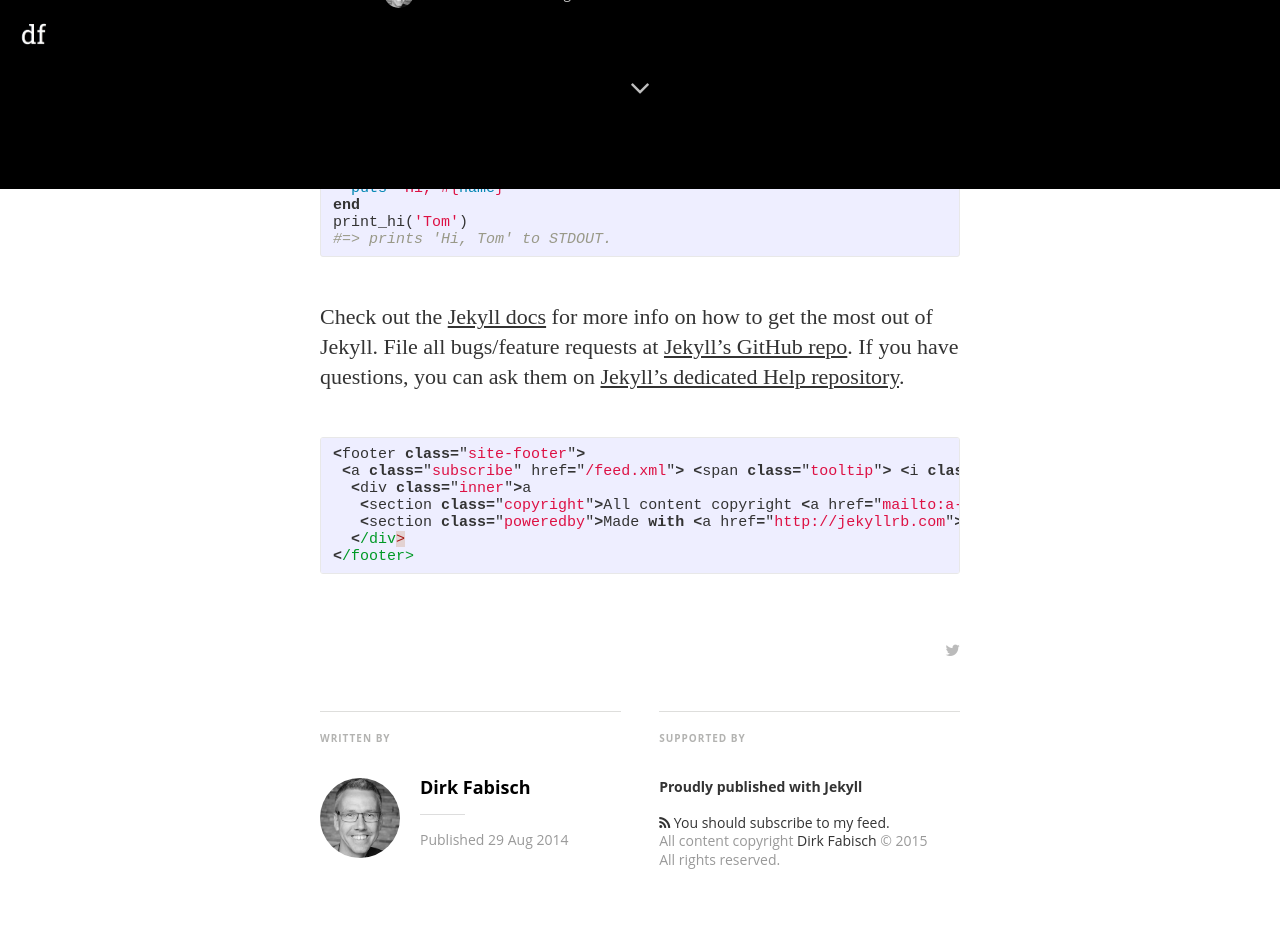
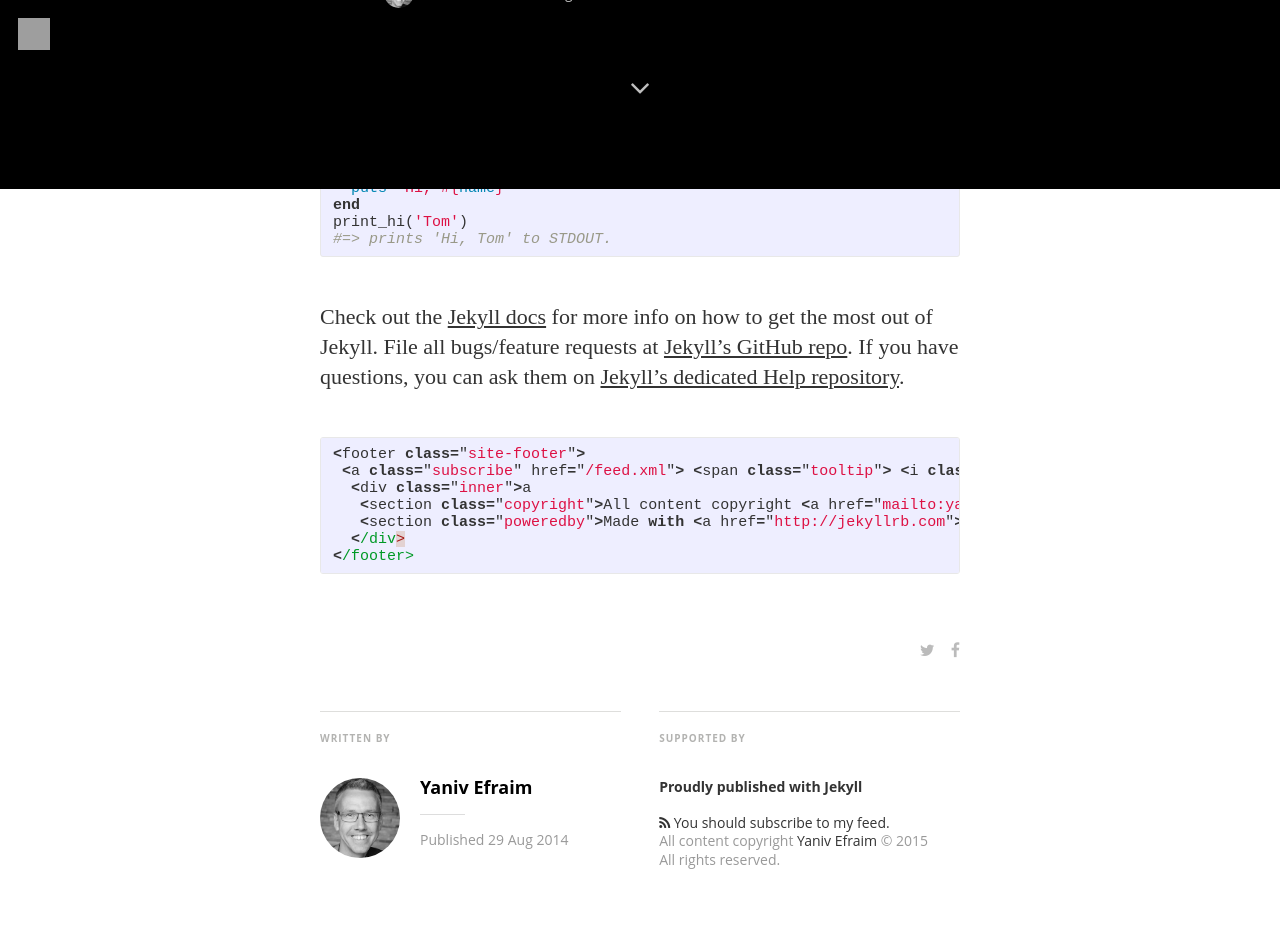
Before and after one commit to Morgan-Leon/yanivefraim.github.io, a Jekyll site: the page built from _posts/2014-08-29-welcome-to-jekyll.markdown, in a window 1280 px wide and 1400 px high, scrolled down 1211 px. Shown: the top 952 px of the window. Built offline with Jekyll 4.4.1, drawn with Linux system fonts in a browser that asks for light colours; nearby versions of some CDN libraries; some web fonts are replaced; Markdown is read by kramdown in place of the engine named in the settings; some of the changed text lies outside the part shown; grey boxes are pictures that could not be loaded.

Commit message:
restore config

```diff
--- a/_config.yml
+++ b/_config.yml
@@ -5,43 +5,43 @@
   - jemoji
 
 # Site settings
-title: "Mediator"
+title: "Memoirs of a Front End Developer"
 description: > # this means to ignore newlines until "email:"
-   A Jekyll theme - Medium inspired
+   Advanced Front End topics
 
-email: a-mail@mail.mail
+email: yaniv.efraim@gmail.com
 #blog logo
-logo: "/assets/images/df_logo.jpg"
+logo: "/assets/images/logo.jpg"
 # blog cover
 cover: "/assets/images/cA4aKEIPQrerBnp1yGHv_IMG_9534-3-2.jpg"
 
-name: 'Dirk Fabisch'
-author: 'Dirk Fabisch'
+name: 'Yaniv Efraim'
+author: 'Yaniv Efraim'
 author_image: "/assets/images/author.jpg"
 
 paginate:	5
 
-url: "http://myblog.***.***" # the base hostname & protocol for your site
+url: "http://yanivefraim.github.io/" # the base hostname & protocol for your site
 baseurl: ""
 
 # social icons and sharing options
 social:
   - icon:	twitter
-    url:	https://twitter.com/dirkfabisch
+    url:	https://twitter.com/yanivef
     desc: Follow me on twitter
     share_url: http://twitter.com/share
     share_title: ?text=
     share_link: "&amp;url="
 
-#  - icon:	facebook
-#    url:	https://facebook.com/???
-#    desc: Connect with me facebook
-#    share_url: https://www.facebook.com/sharer.php
-#    share_title: ?t=
-#    share_link: "&amp;u="
+  - icon:	facebook
+    url:	https://facebook.com/yanivefraim
+    desc: Connect with me facebook
+    share_url: https://www.facebook.com/sharer.php
+    share_title: ?t=
+    share_link: "&amp;u="
 
   - icon:	github
-    url:	https://github.com/dirkfabisch
+    url:	https://github.com/yanivefraim
     desc:	Fork me on github
     share_url:
     share_title:
```
